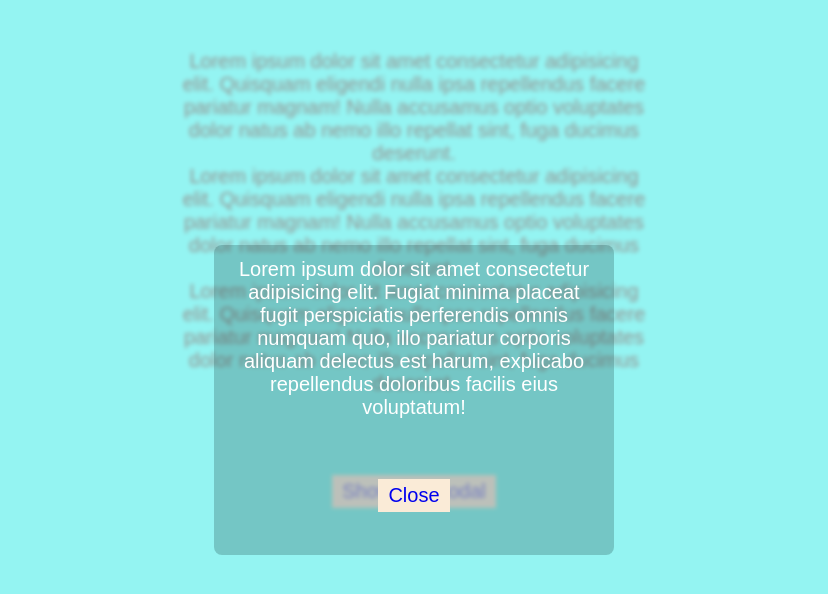
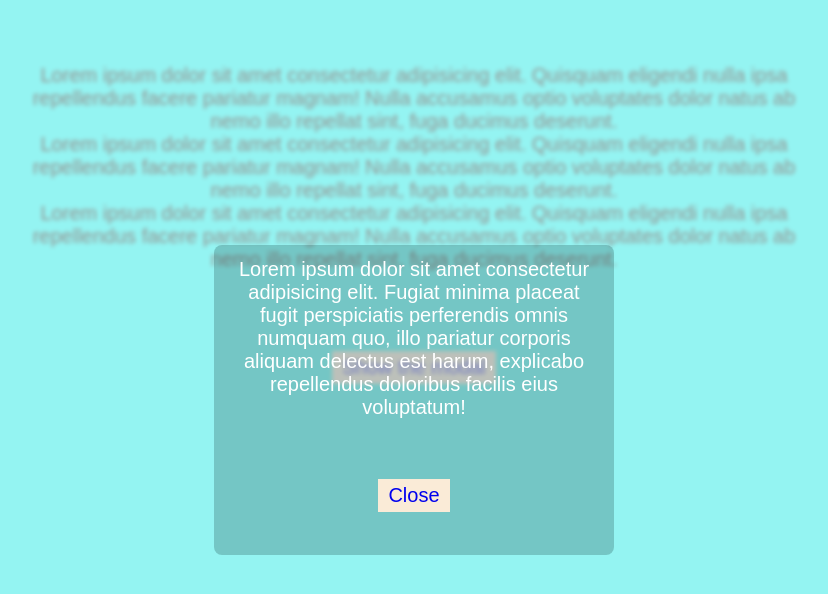
Before and after one commit to WIUT00011173/Modal-with-javaScript, a plain HTML site: page index.html in a window 1280 px wide. Shown: the whole page, without its empty margins (226-1054 px from the left). Drawn offline with Linux system fonts and the light colour scheme.

Commit message:
Update index.html

```diff
--- a/index.html
+++ b/index.html
@@ -35,7 +35,7 @@
             background-color: aqua;
             width: 100%;
             transition: 1s;
-            padding: 50px 400px;
+            padding: 5% 20%;
         }
         p:nth-child(3) {
             margin-bottom: 50px;
```
